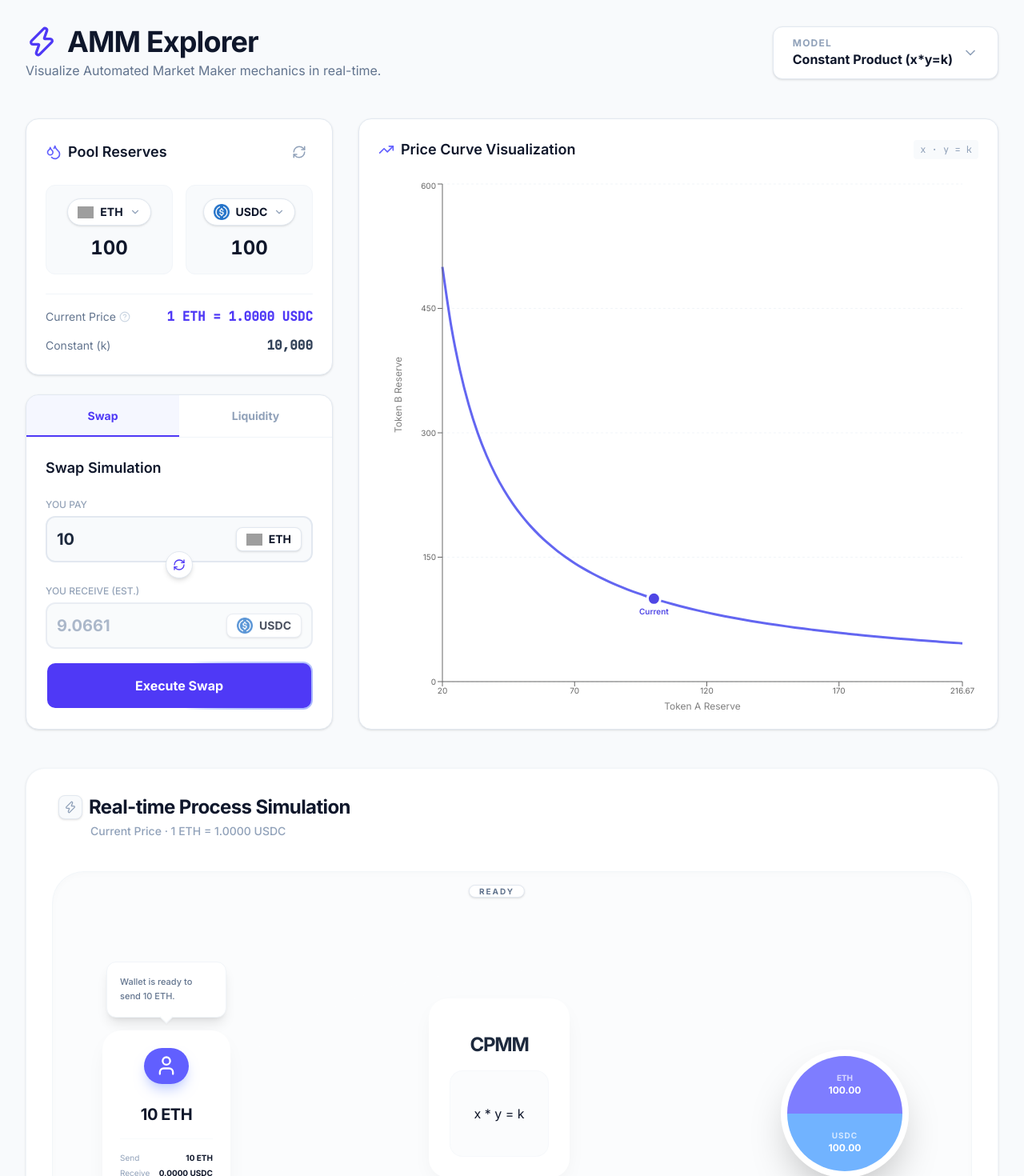
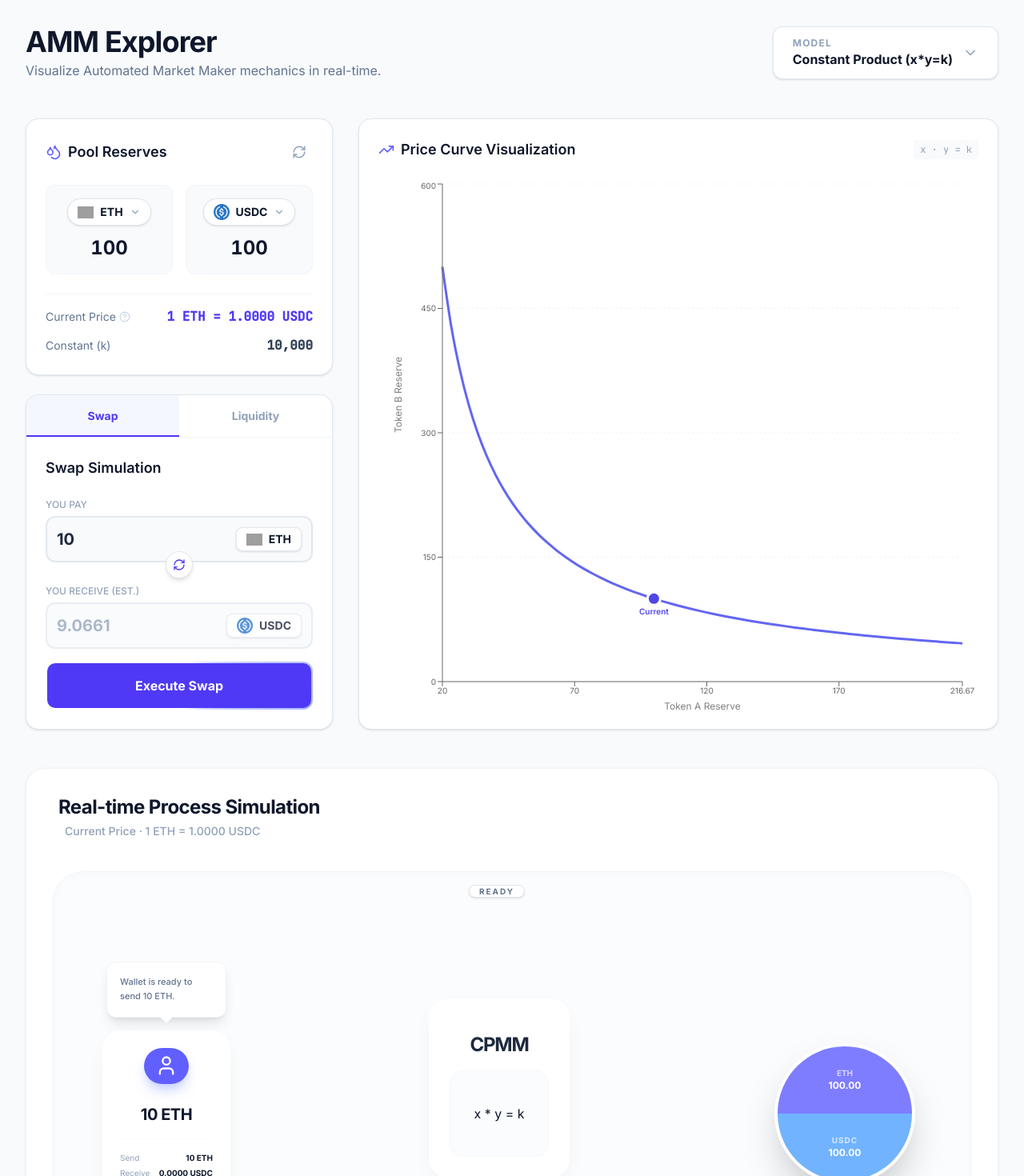
Before and after one commit to L00p-h0le/AMM-Visualizer, a React (Vite) app: page / in a window 1280 px wide. Shown: the top 1470 px of the page at 80% size. Built offline with nearby package versions, Linux system fonts and the light colour scheme; grey boxes are pictures that could not be loaded.

Commit message:
Revert ProcessSimulation background changes

```diff
--- a/src/components/Header.tsx
+++ b/src/components/Header.tsx
@@ -1,6 +1,6 @@
 import { useState, useRef } from 'react';
 import { motion, AnimatePresence } from 'motion/react';
-import { Zap, ChevronDown, Check } from 'lucide-react';
+import { ChevronDown, Check } from 'lucide-react';
 import { cn } from '../lib/utils';
 import { AMM_MODELS, type AMMType } from '../types/amm';
 import { useClickOutside } from '../hooks/useClickOutside';
@@ -21,8 +21,7 @@ export const Header = ({ ammType, setAmmType, resetPool }: HeaderProps) => {
   return (
     <header className="flex flex-col md:flex-row md:items-center justify-between gap-4">
       <div>
-        <h1 className="text-4xl font-bold tracking-tight text-slate-900 flex items-center gap-3">
-          <Zap className="text-indigo-600 w-10 h-10" />
+        <h1 className="text-4xl font-bold tracking-tight text-slate-900">
           AMM Explorer
         </h1>
         <p className="text-slate-500 mt-1">Visualize Automated Market Maker mechanics in real-time.</p>
--- a/src/components/ProcessSimulation.tsx
+++ b/src/components/ProcessSimulation.tsx
@@ -1,4 +1,4 @@
-import { Zap, User, ChevronLeft, ChevronRight, RotateCcw } from 'lucide-react';
+import { User, ChevronLeft, ChevronRight, RotateCcw } from 'lucide-react';
 import { cn } from '../lib/utils';
 import { motion, AnimatePresence } from 'motion/react';
 import { useRef, useMemo } from 'react';
@@ -132,12 +132,9 @@ export const ProcessSimulation = ({
       {/* Header */}
       <div className="mb-10 px-2 text-left">
         <div className="flex items-center gap-2 mb-1">
-          <div className="p-1.5 bg-slate-50 border border-slate-200 rounded-lg shadow-sm">
-            <Zap className="w-4 h-4 text-slate-400" />
-          </div>
           <h2 className="text-2xl font-bold text-slate-900 tracking-tight">Real-time Process Simulation</h2>
         </div>
-        <p className="text-sm text-slate-400 font-medium ml-10">
+        <p className="text-sm text-slate-400 font-medium ml-2">
           Current Price · 1 {tokenA.symbol} = {(pool.y / pool.x).toFixed(4)} {tokenB.symbol}
         </p>
       </div>
@@ -279,7 +276,7 @@ export const ProcessSimulation = ({
               className="w-48 h-48 relative flex items-center justify-center z-10"
             >
               {/* Large Circular Chart */}
-              <div className="w-40 h-40 rounded-full shadow-2xl overflow-hidden border-8 border-white flex flex-col bg-slate-100">
+              <div className="w-44 h-44 rounded-full shadow-2xl overflow-hidden border-4 border-white flex flex-col bg-slate-100">
                 {/* Upper: Token A */}
                 <div className="h-1/2 w-full flex items-center justify-center relative bg-indigo-500/80">
                   <div className="flex flex-col items-center text-white">
--- a/src/components/SwapToast.tsx
+++ b/src/components/SwapToast.tsx
@@ -1,7 +1,7 @@
 import { useState, useEffect } from 'react';
 import { createPortal } from 'react-dom';
 import { motion, AnimatePresence } from 'motion/react';
-import { Zap } from 'lucide-react';
+import { Check } from 'lucide-react';
 import type { SwapResult } from '../types/amm';
 
 interface SwapToastProps {
@@ -40,7 +40,7 @@ export function SwapToast({ result, isSwapping }: SwapToastProps) {
         >
           <div className="flex items-start gap-3">
             <div className="mt-0.5 flex items-center justify-center w-8 h-8 rounded-full bg-green-100">
-              <Zap size={16} className="text-green-600" />
+              <Check size={16} className="text-green-600" />
             </div>
             <div>
               <div className="font-semibold text-green-800 text-sm">Swap Successful</div>
```
